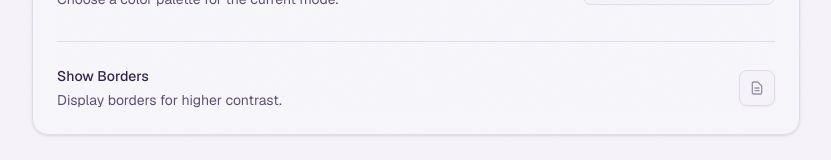
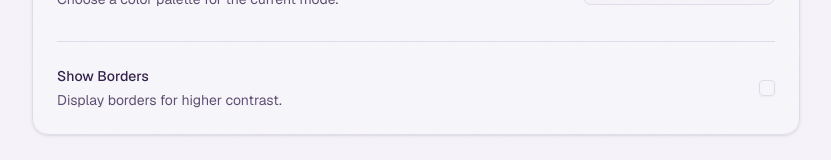
Before and after one commit to rdburdett/quill-writer, a Next.js app: page /settings in a window 1280 px wide. Shown: the part 381-541 px from the top of the page, without its empty margins (224-1055 px from the left). Built offline with nearby package versions, Linux system fonts and the light colour scheme.

Commit message:
border toggle -> checkbox

```diff
--- a/components/settings/border-toggle.tsx
+++ b/components/settings/border-toggle.tsx
@@ -1,60 +1,17 @@
 "use client";
 
-import { Button } from "@/components/ui/button";
+import { Checkbox } from "@/components/ui/checkbox";
 import { useEditorSettingsContext } from "@/components/theme-provider";
-import { cn } from "@/lib/utils";
 
 export function BorderToggle() {
 	const { showBorders, updateShowBorders } = useEditorSettingsContext();
 
-	const handleToggle = () => {
-		updateShowBorders(!showBorders);
-	};
-
 	return (
-		<Button
-			variant="outline"
-			size="icon"
-			onClick={handleToggle}
-			className={cn("relative", "transition-colors")}
-			aria-label={showBorders ? "Hide borders" : "Show borders"}
-			title={showBorders ? "Hide borders" : "Show borders"}
-		>
-			{showBorders ? (
-				<svg
-					className="h-[1.2rem] w-[1.2rem]"
-					fill="none"
-					stroke="currentColor"
-					viewBox="0 0 24 24"
-					xmlns="http://www.w3.org/2000/svg"
-				>
-					<path
-						strokeLinecap="round"
-						strokeLinejoin="round"
-						strokeWidth={2}
-						d="M9 12h6m-6 4h6m2 5H7a2 2 0 01-2-2V5a2 2 0 012-2h5.586a1 1 0 01.707.293l5.414 5.414a1 1 0 01.293.707V19a2 2 0 01-2 2z"
-					/>
-				</svg>
-			) : (
-				<svg
-					className="h-[1.2rem] w-[1.2rem]"
-					fill="none"
-					stroke="currentColor"
-					viewBox="0 0 24 24"
-					xmlns="http://www.w3.org/2000/svg"
-				>
-					<path
-						strokeLinecap="round"
-						strokeLinejoin="round"
-						strokeWidth={2}
-						d="M9 12h6m-6 4h6m2 5H7a2 2 0 01-2-2V5a2 2 0 012-2h5.586a1 1 0 01.707.293l5.414 5.414a1 1 0 01.293.707V19a2 2 0 01-2 2z"
-						opacity="0.5"
-					/>
-				</svg>
-			)}
-			<span className="sr-only">
-				{showBorders ? "Hide borders" : "Show borders"}
-			</span>
-		</Button>
+		<Checkbox
+			id="show-borders"
+			checked={showBorders}
+			onCheckedChange={(checked) => updateShowBorders(checked === true)}
+			aria-label="Show borders"
+		/>
 	);
 }
--- /dev/null
+++ b/components/ui/checkbox.tsx
@@ -0,0 +1,32 @@
+"use client"
+
+import * as React from "react"
+import * as CheckboxPrimitive from "@radix-ui/react-checkbox"
+import { CheckIcon } from "lucide-react"
+
+import { cn } from "@/lib/utils"
+
+function Checkbox({
+  className,
+  ...props
+}: React.ComponentProps<typeof CheckboxPrimitive.Root>) {
+  return (
+    <CheckboxPrimitive.Root
+      data-slot="checkbox"
+      className={cn(
+        "peer border-input dark:bg-input/30 data-[state=checked]:bg-muted-foreground data-[state=checked]:text-background dark:data-[state=checked]:bg-muted-foreground data-[state=checked]:border-muted-foreground focus-visible:border-ring focus-visible:ring-ring/50 aria-invalid:ring-destructive/20 dark:aria-invalid:ring-destructive/40 aria-invalid:border-destructive size-4 shrink-0 rounded-[4px] border shadow-xs transition-shadow outline-none focus-visible:ring-[3px] disabled:cursor-not-allowed disabled:opacity-50",
+        className
+      )}
+      {...props}
+    >
+      <CheckboxPrimitive.Indicator
+        data-slot="checkbox-indicator"
+        className="grid place-content-center text-current transition-none"
+      >
+        <CheckIcon className="size-3.5" />
+      </CheckboxPrimitive.Indicator>
+    </CheckboxPrimitive.Root>
+  )
+}
+
+export { Checkbox }
--- a/package.json
+++ b/package.json
@@ -10,6 +10,7 @@
   },
   "dependencies": {
     "@atlaskit/pragmatic-drag-and-drop": "^1.7.7",
+    "@radix-ui/react-checkbox": "^1.3.3",
     "@radix-ui/react-dropdown-menu": "^2.1.16",
     "@radix-ui/react-select": "^2.2.6",
     "@radix-ui/react-slot": "^1.2.4",
```
Also changed, not shown: 1 other file (tests, documents, lock files or other folders).
